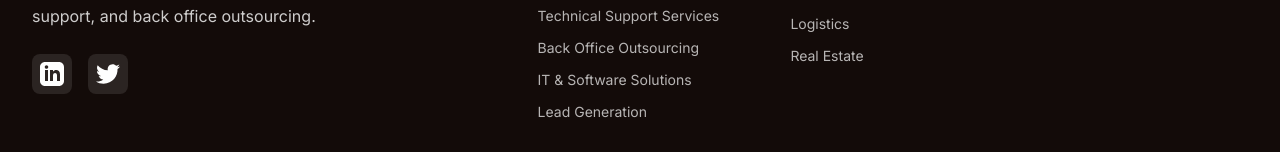
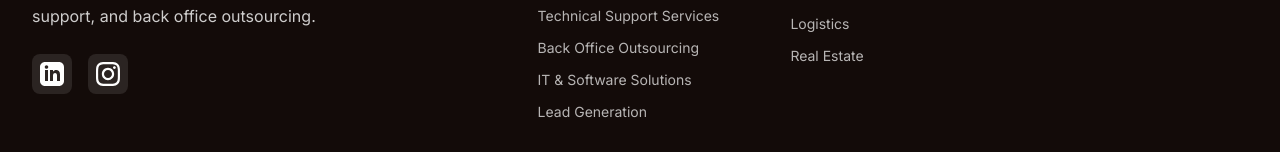
Before and after one commit to kevin-denny/ZillionInternational, a React (Vite) app: page / in a window 1280 px wide. Shown: the part 3451-3603 px from the top of the page. Built offline with nearby package versions, Linux system fonts and the light colour scheme.

Commit message:
no message

```diff
--- a/src/components/layout/Footer.jsx
+++ b/src/components/layout/Footer.jsx
@@ -19,9 +19,9 @@
                                     <path d="M19 0h-14c-2.761 0-5 2.239-5 5v14c0 2.761 2.239 5 5 5h14c2.762 0 5-2.239 5-5v-14c0-2.761-2.238-5-5-5zm-11 19h-3v-11h3v11zm-1.5-12.268c-.966 0-1.75-.79-1.75-1.764s.784-1.764 1.75-1.764 1.75.79 1.75 1.764-.783 1.764-1.75 1.764zm13.5 12.268h-3v-5.604c0-3.368-4-3.113-4 0v5.604h-3v-11h3v1.765c1.396-2.586 7-2.777 7 2.476v6.759z" />
                                 </svg>
                             </a>
-                            <a href="https://twitter.com" target="_blank" rel="noopener noreferrer" aria-label="Twitter">
+                            <a href="https://www.instagram.com/zillion_international?igsh=MXJmcDlydmRiaDMyMA==" target="_blank" rel="noopener noreferrer" aria-label="Instagram">
                                 <svg width="24" height="24" fill="currentColor" viewBox="0 0 24 24">
-                                    <path d="M24 4.557c-.883.392-1.832.656-2.828.775 1.017-.609 1.798-1.574 2.165-2.724-.951.564-2.005.974-3.127 1.195-.897-.957-2.178-1.555-3.594-1.555-3.179 0-5.515 2.966-4.797 6.045-4.091-.205-7.719-2.165-10.148-5.144-1.29 2.213-.669 5.108 1.523 6.574-.806-.026-1.566-.247-2.229-.616-.054 2.281 1.581 4.415 3.949 4.89-.693.188-1.452.232-2.224.084.626 1.956 2.444 3.379 4.6 3.419-2.07 1.623-4.678 2.348-7.29 2.04 2.179 1.397 4.768 2.212 7.548 2.212 9.142 0 14.307-7.721 13.995-14.646.962-.695 1.797-1.562 2.457-2.549z" />
+                                    <path d="M12 2.163c3.204 0 3.584.012 4.85.07 3.252.148 4.771 1.691 4.919 4.919.058 1.265.069 1.645.069 4.849 0 3.205-.012 3.584-.069 4.849-.149 3.225-1.664 4.771-4.919 4.919-1.266.058-1.644.07-4.85.07-3.204 0-3.584-.012-4.849-.07-3.26-.149-4.771-1.699-4.919-4.92-.058-1.265-.07-1.644-.07-4.849 0-3.204.013-3.583.07-4.849.149-3.227 1.664-4.771 4.919-4.919 1.266-.057 1.645-.069 4.849-.069zm0-2.163c-3.259 0-3.667.014-4.947.072-4.358.2-6.78 2.618-6.98 6.98-.059 1.281-.073 1.689-.073 4.948 0 3.259.014 3.668.072 4.948.2 4.358 2.618 6.78 6.98 6.98 1.281.058 1.689.072 4.948.072 3.259 0 3.668-.014 4.948-.072 4.354-.2 6.782-2.618 6.979-6.98.059-1.28.073-1.689.073-4.948 0-3.259-.014-3.667-.072-4.947-.196-4.354-2.617-6.78-6.979-6.98-1.281-.059-1.69-.073-4.949-.073zm0 5.838c-3.403 0-6.162 2.759-6.162 6.162s2.759 6.163 6.162 6.163 6.162-2.759 6.162-6.163c0-3.403-2.759-6.162-6.162-6.162zm0 10.162c-2.209 0-4-1.79-4-4 0-2.209 1.791-4 4-4s4 1.791 4 4c0 2.21-1.791 4-4 4zm6.406-11.845c-.796 0-1.441.645-1.441 1.44s.645 1.44 1.441 1.44c.795 0 1.439-.645 1.439-1.44s-.644-1.44-1.439-1.44z" />
                                 </svg>
                             </a>
                         </div>
--- a/src/utils/schema.js
+++ b/src/utils/schema.js
@@ -18,7 +18,7 @@
   ],
   "sameAs": [
     "https://www.linkedin.com/company/zillion-international",
-    "https://twitter.com/zillionintl"
+    "https://www.instagram.com/zillion_international?igsh=MXJmcDlydmRiaDMyMA=="
   ],
   "address": {
     "@type": "PostalAddress",
```
